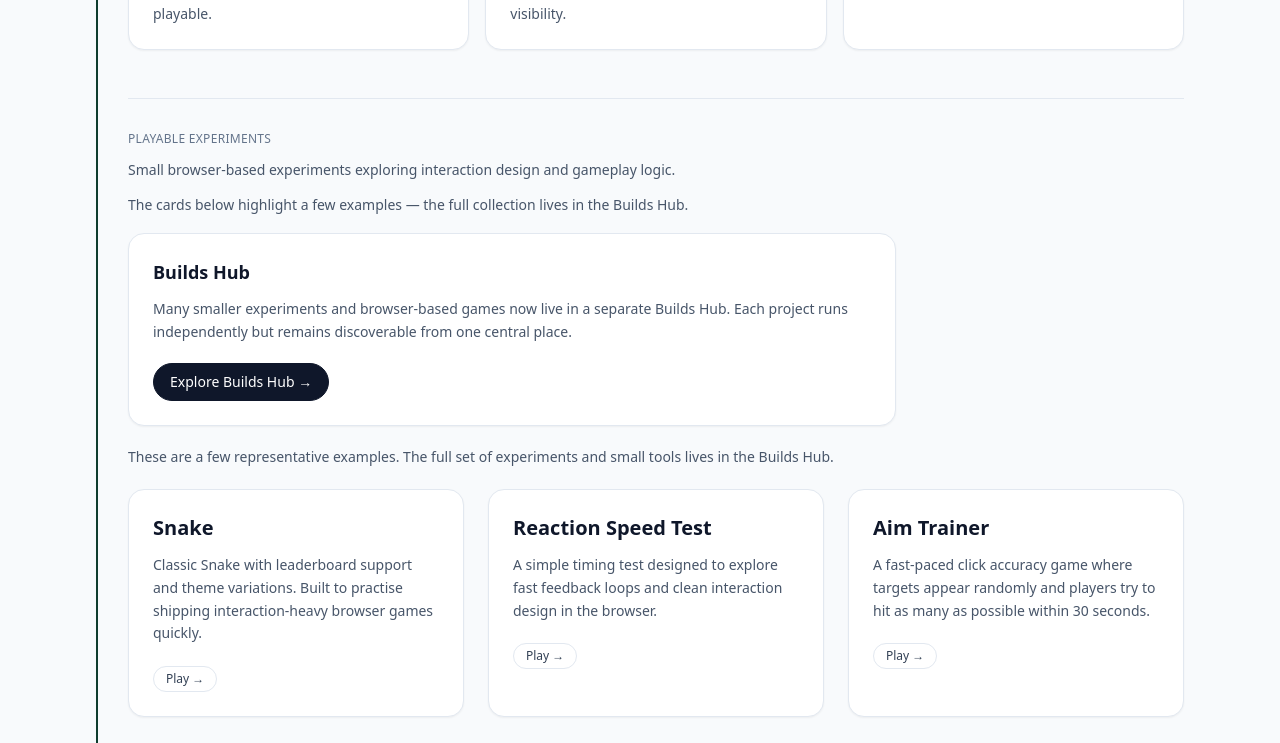
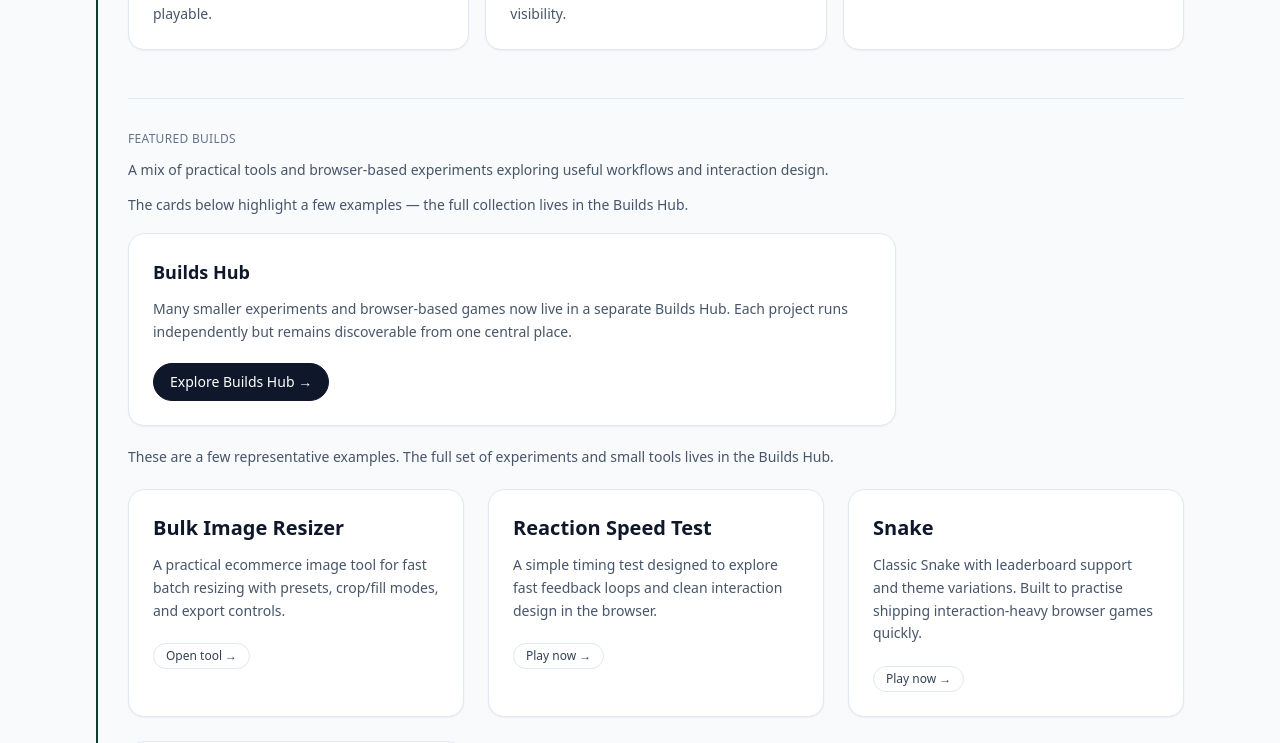
Before and after one commit to adammastersuk/adammasters.co.uk, a Next.js app: page /builds in a window 1280 px wide. Shown: the part 520-1263 px from the top of the page. Built offline with nearby package versions, Linux system fonts and the light colour scheme.

Commit message:
Feature Bulk Image Resizer in builds highlights (#7)

```diff
--- a/app/builds/page.tsx
+++ b/app/builds/page.tsx
@@ -31,25 +31,35 @@ const buildAreas = [
   }
 ];
 
-const featuredPlayableBuilds = [
+const featuredBuilds = [
   {
-    title: 'Snake',
+    title: 'Bulk Image Resizer',
     description:
-      'Classic Snake with leaderboard support and theme variations. Built to practise shipping interaction-heavy browser games quickly.',
-    href: 'https://builds.adammasters.co.uk/snake'
+      'A practical ecommerce image tool for fast batch resizing with presets, crop/fill modes, and export controls.',
+    href: 'https://bulk-image-resizer-mu.vercel.app/',
+    cta: 'Open tool →'
   },
   {
     title: 'Reaction Speed Test',
     description:
       'A simple timing test designed to explore fast feedback loops and clean interaction design in the browser.',
-    href: 'https://builds.adammasters.co.uk/reaction-speed-test'
+    href: 'https://builds.adammasters.co.uk/reaction-speed-test',
+    cta: 'Play now →'
+  },
+  {
+    title: 'Snake',
+    description:
+      'Classic Snake with leaderboard support and theme variations. Built to practise shipping interaction-heavy browser games quickly.',
+    href: 'https://builds.adammasters.co.uk/snake',
+    cta: 'Play now →'
   },
   {
     title: 'Aim Trainer',
     description:
       'A fast-paced click accuracy game where targets appear randomly and players try to hit as many as possible within 30 seconds.',
-    href: 'https://builds.adammasters.co.uk/aim-trainer'
-  },
+    href: 'https://builds.adammasters.co.uk/aim-trainer',
+    cta: 'Play now →'
+  }
 ];
 
 export default function BuildsPage() {
@@ -86,9 +96,9 @@ export default function BuildsPage() {
       </div>
 
       <div id="games" className="mt-12 scroll-mt-24 border-t border-slate-200 pt-8">
-        <p className="text-xs font-medium uppercase tracking-wide text-slate-500">Playable Experiments</p>
+        <p className="text-xs font-medium uppercase tracking-wide text-slate-500">Featured builds</p>
         <p className="mt-3 max-w-3xl text-sm leading-relaxed text-slate-600">
-          Small browser-based experiments exploring interaction design and gameplay logic.
+          A mix of practical tools and browser-based experiments exploring useful workflows and interaction design.
         </p>
         <p className="mt-3 max-w-3xl text-sm leading-relaxed text-slate-600">
           The cards below highlight a few examples — the full collection lives in the Builds Hub.
@@ -118,7 +128,7 @@ export default function BuildsPage() {
         </p>
 
         <div className="mt-5 grid gap-6 md:grid-cols-2 lg:grid-cols-3">
-          {featuredPlayableBuilds.map((build) => (
+          {featuredBuilds.map((build) => (
             <Card key={build.title} className="flex h-full flex-col">
               <h3 className="text-xl font-semibold text-slate-900">{build.title}</h3>
               <p className="mt-3 text-sm leading-relaxed text-slate-600">{build.description}</p>
@@ -130,7 +140,7 @@ export default function BuildsPage() {
                   rel="noreferrer"
                   className="inline-flex items-center rounded-full border border-slate-200 bg-white px-3 py-1 text-xs font-medium text-slate-700 transition hover:border-slate-300 hover:text-slate-900"
                 >
-                  Play →
+                  {build.cta}
                 </a>
               </div>
             </Card>
--- a/data/builds.ts
+++ b/data/builds.ts
@@ -16,8 +16,8 @@ export type BuildProject = {
 
 export const buildProjects: BuildProject[] = [
   {
-    title: 'E-Commerce Tools',
-    subtitle: 'Local-first utilities for ecommerce image and file workflows',
+    title: 'Bulk Image Resizer',
+    subtitle: 'Local-first ecommerce image preparation tool',
     status: 'Live',
     what:
       'A browser-based ecommerce utilities app to speed up repetitive image and file preparation tasks. The featured tool is Bulk Image Resizer for product imagery, with batch handling, preset sizing, crop/fill modes, and format/quality controls built for day-to-day catalogue work. The wider app also includes image conversion and document conversion utilities.',
```
Also changed, not shown: data/learning-posts.ts (+8 -0 lines).
